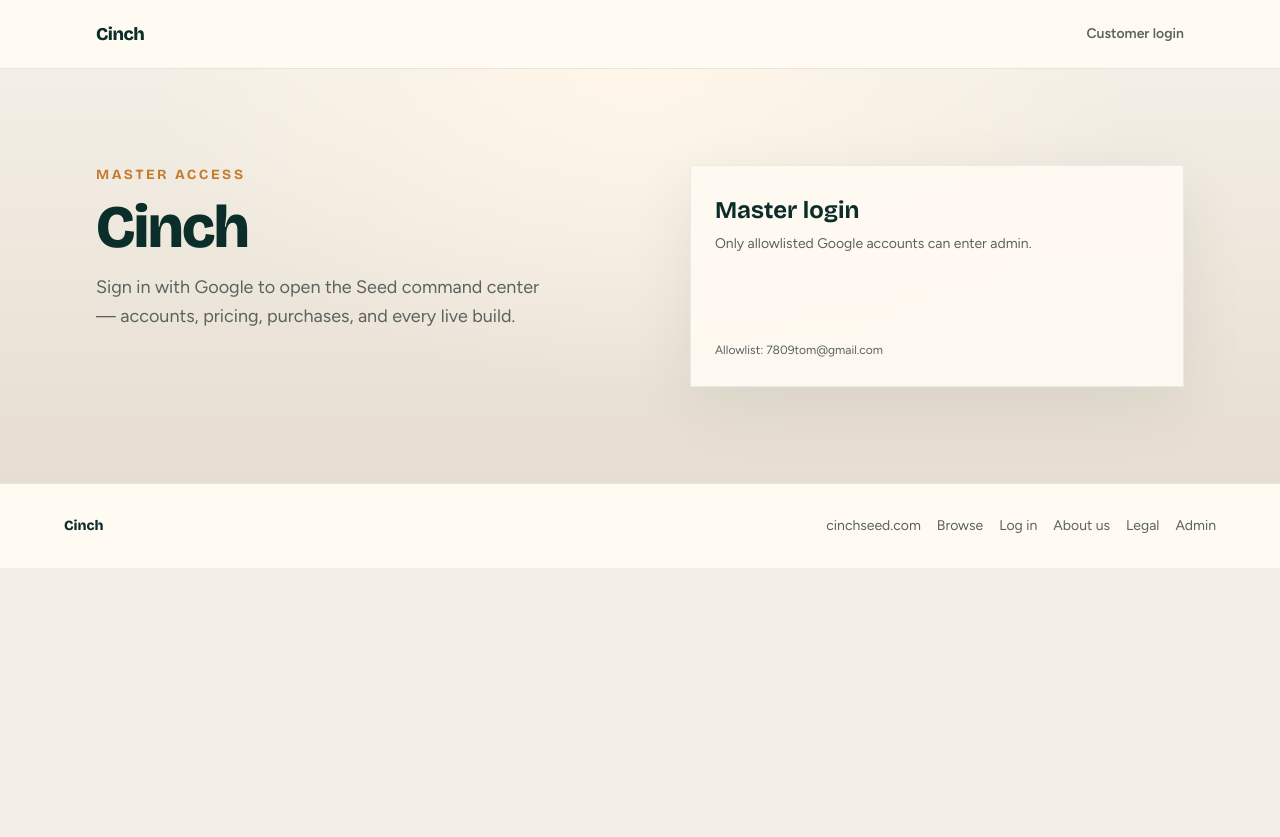
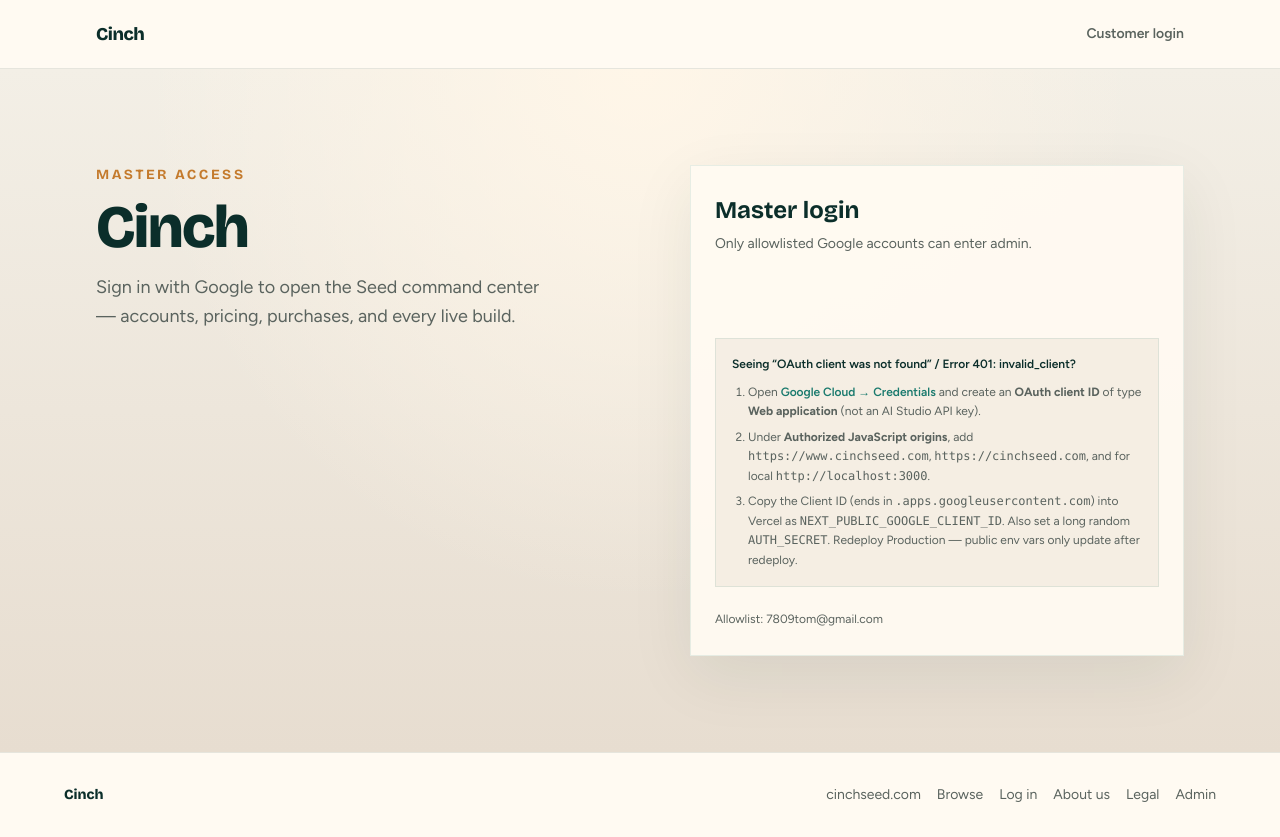
Before and after one commit to 7809tom-sys/Cinch, a Next.js app: page /admin/login in a window 1280 px wide. Before the commit the page ends 800 px from the top, so only its background shows below. Built offline with nearby package versions, Linux system fonts and the light colour scheme; no server answers.

Commit message:
Document Google OAuth invalid_client fix on master login
Error 401 means the Client ID in Vercel is missing or not a real
Web OAuth client. Point admins at Google Cloud Credentials and the
exact env var / redeploy steps.

Co-authored-by: 7809tom-sys <7809tom-sys@users.noreply.github.com>

```diff
--- a/src/app/admin/(public)/login/page.tsx
+++ b/src/app/admin/(public)/login/page.tsx
@@ -71,12 +71,34 @@ export default async function AdminLoginPage() {
               {!configured || !clientId ? (
                 <div className="border border-accent/30 bg-accent/10 px-4 py-4 text-sm text-brand-deep">
                   <p className="font-semibold">Google login is not configured.</p>
-                  <p className="mt-2 text-muted">
-                    Set <code>NEXT_PUBLIC_GOOGLE_CLIENT_ID</code> and{" "}
-                    <code>AUTH_SECRET</code> in Vercel, authorize{" "}
-                    <code>https://www.cinchseed.com</code> (and localhost) in
-                    Google Cloud, then redeploy.
-                  </p>
+                  <ol className="mt-2 list-decimal space-y-2 pl-4 text-muted">
+                    <li>
+                      In{" "}
+                      <a
+                        href="https://console.cloud.google.com/apis/credentials"
+                        target="_blank"
+                        rel="noopener noreferrer"
+                        className="font-semibold text-brand"
+                      >
+                        Google Cloud → Credentials
+                      </a>
+                      , create an OAuth client ID of type{" "}
+                      <strong>Web application</strong> (not an AI API key).
+                    </li>
+                    <li>
+                      Add authorized JavaScript origins:{" "}
+                      <code>https://www.cinchseed.com</code>,{" "}
+                      <code>https://cinchseed.com</code>,{" "}
+                      <code>http://localhost:3000</code>.
+                    </li>
+                    <li>
+                      Paste the Client ID (ends in{" "}
+                      <code>.apps.googleusercontent.com</code>) into Vercel as{" "}
+                      <code>NEXT_PUBLIC_GOOGLE_CLIENT_ID</code>, set{" "}
+                      <code>AUTH_SECRET</code> to a long random string, then
+                      redeploy Production.
+                    </li>
+                  </ol>
                 </div>
               ) : allowlist.length === 0 ? (
                 <div className="border border-accent/30 bg-accent/10 px-4 py-4 text-sm text-brand-deep">
@@ -87,7 +109,45 @@ export default async function AdminLoginPage() {
                   </p>
                 </div>
               ) : (
-                <MasterGoogleSignIn clientId={clientId} redirectTo="/admin" />
+                <>
+                  <MasterGoogleSignIn clientId={clientId} redirectTo="/admin" />
+                  <div className="mt-5 border border-brand/10 bg-mist/40 px-4 py-4 text-xs leading-relaxed text-muted">
+                    <p className="font-semibold text-brand-deep">
+                      Seeing “OAuth client was not found” / Error 401:
+                      invalid_client?
+                    </p>
+                    <ol className="mt-2 list-decimal space-y-1.5 pl-4">
+                      <li>
+                        Open{" "}
+                        <a
+                          href="https://console.cloud.google.com/apis/credentials"
+                          target="_blank"
+                          rel="noopener noreferrer"
+                          className="font-semibold text-brand"
+                        >
+                          Google Cloud → Credentials
+                        </a>{" "}
+                        and create an <strong>OAuth client ID</strong> of type{" "}
+                        <strong>Web application</strong> (not an AI Studio API
+                        key).
+                      </li>
+                      <li>
+                        Under <strong>Authorized JavaScript origins</strong>,
+                        add{" "}
+                        <code>https://www.cinchseed.com</code>,{" "}
+                        <code>https://cinchseed.com</code>, and for local{" "}
+                        <code>http://localhost:3000</code>.
+                      </li>
+                      <li>
+                        Copy the Client ID (ends in{" "}
+                        <code>.apps.googleusercontent.com</code>) into Vercel as{" "}
+                        <code>NEXT_PUBLIC_GOOGLE_CLIENT_ID</code>. Also set a
+                        long random <code>AUTH_SECRET</code>. Redeploy
+                        Production — public env vars only update after redeploy.
+                      </li>
+                    </ol>
+                  </div>
+                </>
               )}
             </div>
 
```
Also changed, not shown: 1 other file (tests, documents, lock files or other folders).
